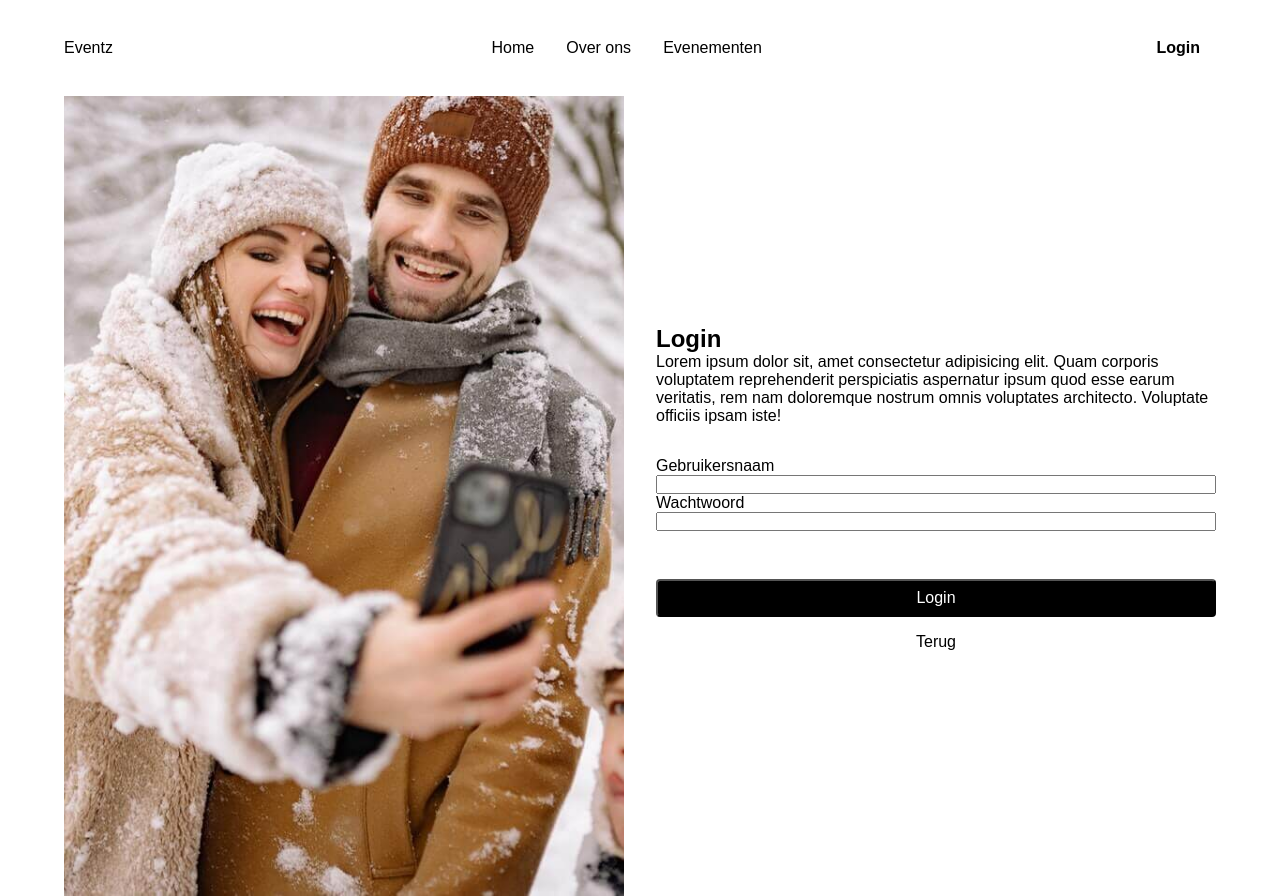
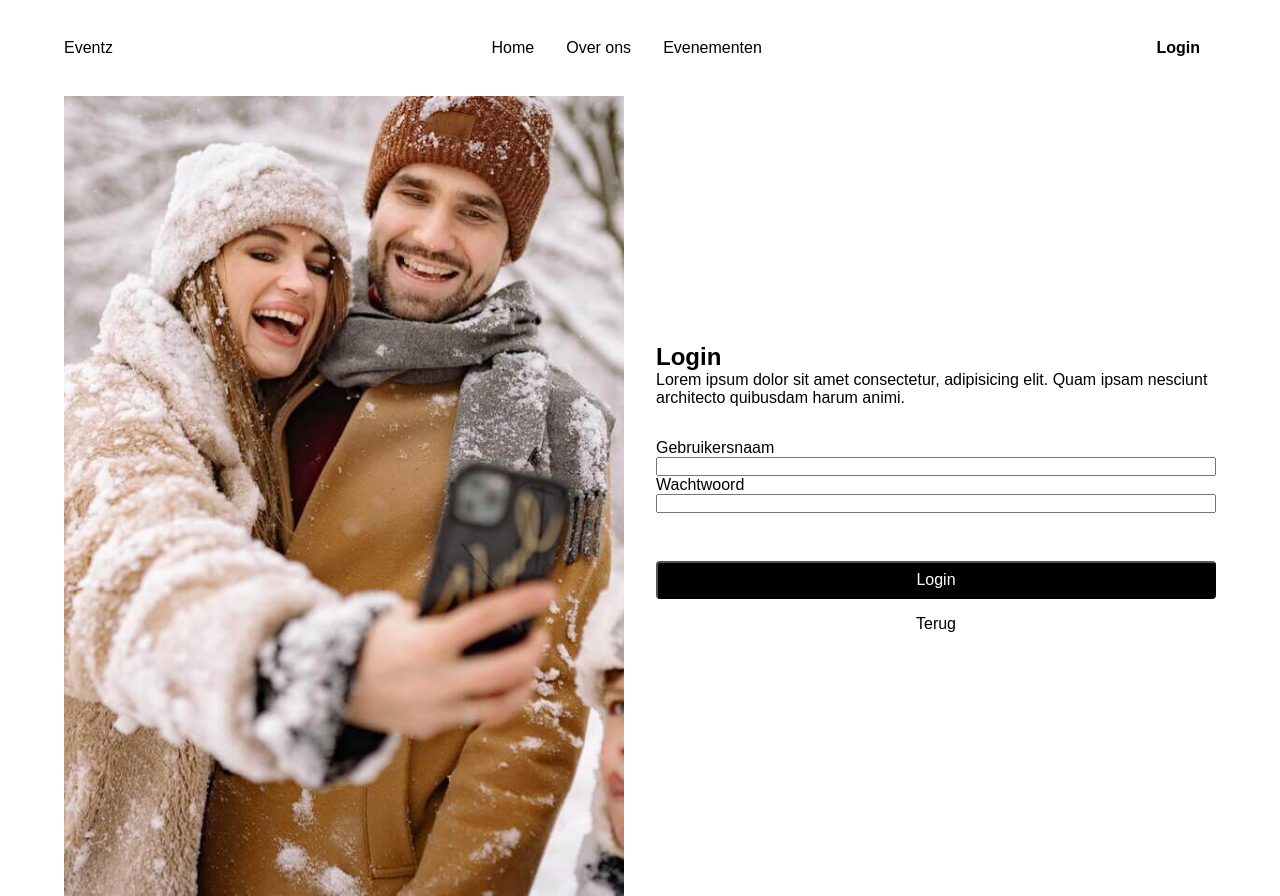
Before and after one commit to Markiesch/Hackathon, a Nuxt app: page /login in a window 1280 px wide. Built offline with nearby package versions, Linux system fonts and the light colour scheme.

Commit message:
Decreased lorem length

```diff
--- a/pages/login.vue
+++ b/pages/login.vue
@@ -5,10 +5,7 @@
     </div>
     <form>
       <h1>Login</h1>
-      <p>
-        Lorem ipsum dolor sit, amet consectetur adipisicing elit. Quam corporis voluptatem reprehenderit perspiciatis aspernatur ipsum quod esse earum veritatis, rem nam doloremque nostrum omnis
-        voluptates architecto. Voluptate officiis ipsam iste!
-      </p>
+      <p>Lorem ipsum dolor sit amet consectetur, adipisicing elit. Quam ipsam nesciunt architecto quibusdam harum animi.</p>
       <label for="username">Gebruikersnaam</label>
       <input type="text" id="username" />
       <label for="password">Wachtwoord</label>
```
